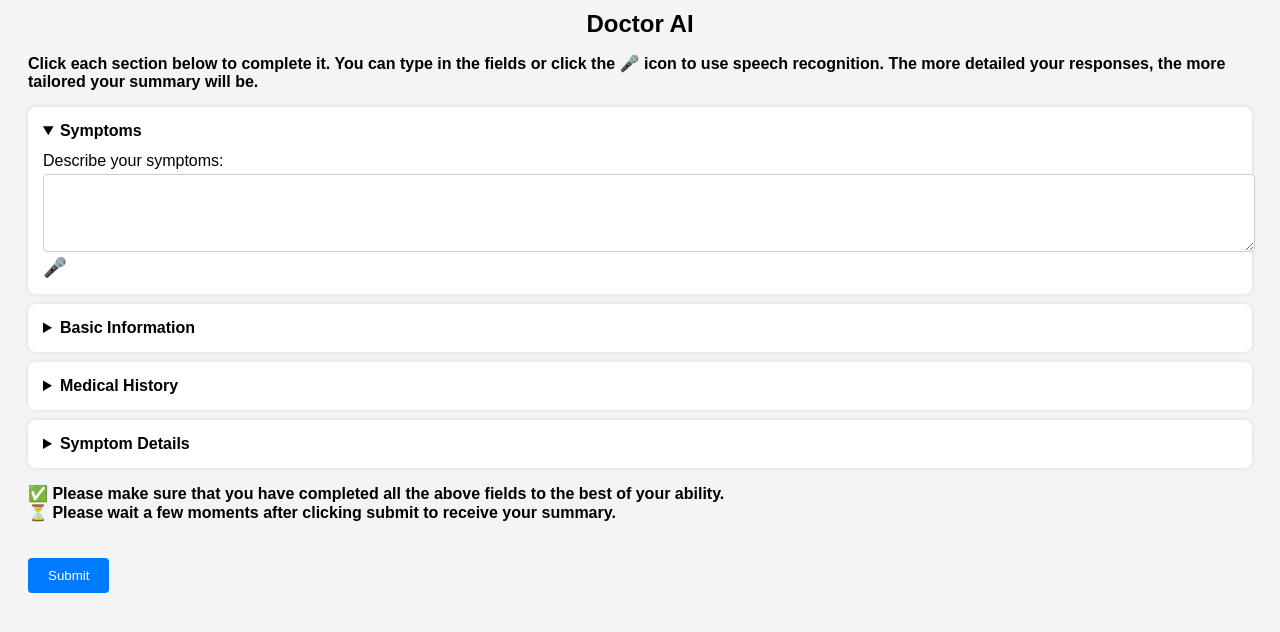
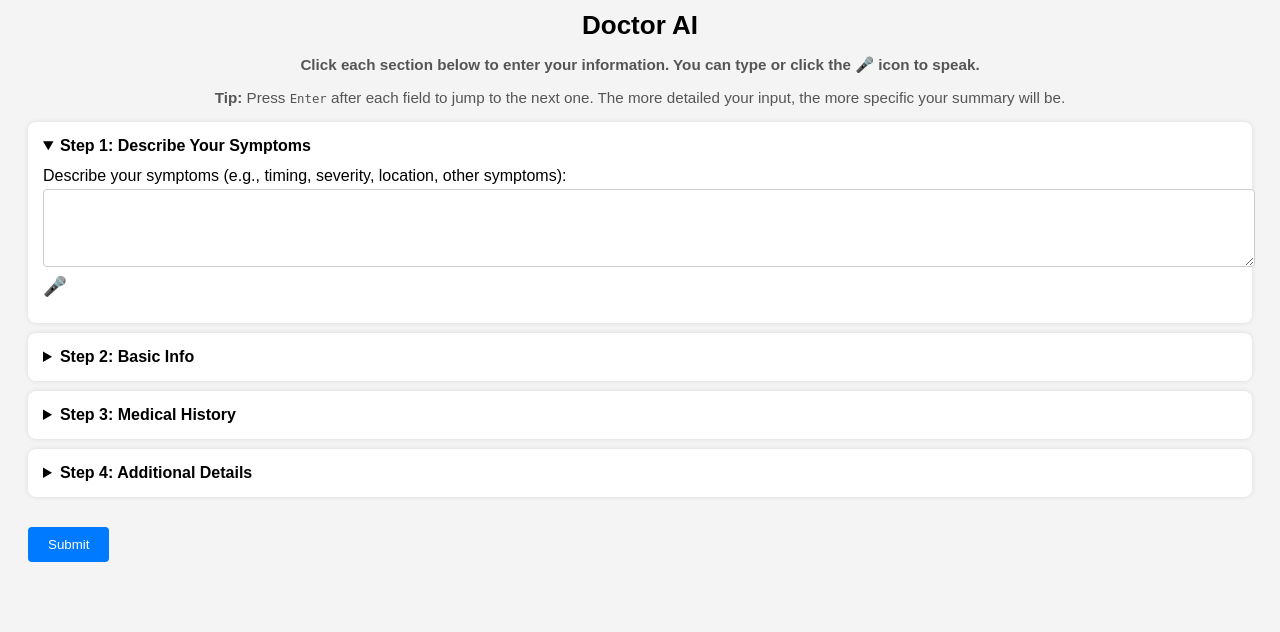
Before and after one commit to Asaabmd/doctor-ai, a Flask app: page / in a window 1280 px wide. Shown: the part 88-720 px from the top of the page. Run offline with Flask 3, Linux system fonts and the light colour scheme.

Commit message:
Updated index with autoscroll, speech, popup, and layout tweaks

```diff
--- a/templates/index.html
+++ b/templates/index.html
@@ -14,14 +14,20 @@
       display: flex;
       justify-content: space-between;
       align-items: center;
+      margin-bottom: 10px;
     }
     .header img {
       height: 60px;
     }
     h1 {
       text-align: center;
-      font-size: 24px;
-      margin: 10px 0;
+      font-size: 26px;
+      margin: 5px 0;
+    }
+    p.tip {
+      text-align: center;
+      color: #555;
+      font-size: 0.95em;
     }
     details {
       background: #fff;
@@ -33,12 +39,15 @@
     summary {
       font-weight: bold;
       cursor: pointer;
+      font-size: 16px;
     }
     label {
       margin-top: 12px;
       display: block;
     }
-    input[type="text"], input[type="number"], textarea {
+    input[type="text"],
+    input[type="number"],
+    textarea {
       width: 100%;
       padding: 8px;
       margin-top: 4px;
@@ -46,10 +55,11 @@
       border-radius: 4px;
     }
     .mic-button {
-      margin-top: 5px;
-      margin-bottom: 10px;
       font-size: 1.2em;
       cursor: pointer;
+      margin-top: 4px;
+      margin-bottom: 10px;
+      display: inline-block;
     }
     button {
       margin-top: 20px;
@@ -64,26 +74,32 @@
       background-color: #0056b3;
     }
     .modal {
-      display: none;
+      display: flex;
       position: fixed;
       top: 0; left: 0;
       width: 100%; height: 100%;
-      background-color: rgba(0, 0, 0, 0.6);
+      background-color: rgba(0, 0, 0, 0.5);
       justify-content: center;
       align-items: center;
     }
     .modal-content {
-      background: #e9f5ff;
+      background-color: #e9f5ff;
       padding: 20px;
       border-radius: 10px;
+      width: 90%;
       max-width: 600px;
       max-height: 80%;
       overflow-y: auto;
+      box-shadow: 0 4px 10px rgba(0,0,0,0.2);
     }
     .close {
       float: right;
-      font-size: 1.5rem;
+      font-size: 1.4rem;
+      font-weight: bold;
       cursor: pointer;
+    }
+    .followup-form {
+      margin-top: 20px;
     }
   </style>
 </head>
@@ -94,79 +110,79 @@
   </div>
 
   <h1>Doctor AI</h1>
-  <p><strong>Click each section below to complete it. You can type in the fields or click the 🎤 icon to use speech recognition. The more detailed your responses, the more tailored your summary will be.</strong></p>
+  <p class="tip"><strong>Click each section below to enter your information. You can type or click the 🎤 icon to speak.</strong></p>
+  <p class="tip"><strong>Tip:</strong> Press <kbd>Enter</kbd> after each field to jump to the next one. The more detailed your input, the more specific your summary will be.</p>
 
   <form method="POST">
     <details open>
-      <summary>Symptoms</summary>
-      <label for="symptoms">Describe your symptoms:</label>
-      <textarea name="symptoms" id="symptoms" rows="4" required></textarea>
+      <summary>Step 1: Describe Your Symptoms</summary>
+      <label for="symptoms">Describe your symptoms (e.g., timing, severity, location, other symptoms):</label>
+      <textarea id="symptoms" name="symptoms" rows="4" required></textarea>
       <span class="mic-button" onclick="startRecognition('symptoms')">🎤</span>
     </details>
 
     <details>
-      <summary>Basic Information</summary>
+      <summary>Step 2: Basic Info</summary>
       <label for="age_range">Age Range:</label>
-      <input type="text" name="age_range" id="age_range" placeholder="e.g., 30-40"/>
+      <input type="text" id="age_range" name="age_range" placeholder="e.g., 40-50">
       <span class="mic-button" onclick="startRecognition('age_range')">🎤</span>
 
       <label for="sex">Sex:</label>
-      <input type="text" name="sex" id="sex" placeholder="e.g., Male/Female/Other"/>
+      <input type="text" id="sex" name="sex" placeholder="e.g., Male/Female">
       <span class="mic-button" onclick="startRecognition('sex')">🎤</span>
     </details>
 
     <details>
-      <summary>Medical History</summary>
-      <label for="existing_conditions">Existing Conditions (what are your current medical problems?):</label>
-      <input type="text" name="existing_conditions" id="existing_conditions"/>
+      <summary>Step 3: Medical History</summary>
+      <label for="existing_conditions">Current medical problems:</label>
+      <input type="text" id="existing_conditions" name="existing_conditions">
       <span class="mic-button" onclick="startRecognition('existing_conditions')">🎤</span>
 
       <label for="allergies">Allergies:</label>
-      <input type="text" name="allergies" id="allergies"/>
+      <input type="text" id="allergies" name="allergies">
       <span class="mic-button" onclick="startRecognition('allergies')">🎤</span>
 
-      <label for="medications">Medications (currently taking):</label>
-      <input type="text" name="medications" id="medications"/>
+      <label for="medications">Current medications:</label>
+      <input type="text" id="medications" name="medications">
       <span class="mic-button" onclick="startRecognition('medications')">🎤</span>
     </details>
 
     <details>
-      <summary>Symptom Details</summary>
-      <label for="onset">Onset (when did symptoms start?):</label>
-      <input type="text" name="onset" id="onset"/>
+      <summary>Step 4: Additional Details</summary>
+      <label for="onset">When did your symptoms start?</label>
+      <input type="text" id="onset" name="onset">
       <span class="mic-button" onclick="startRecognition('onset')">🎤</span>
 
-      <label for="better">Better (what makes symptoms better?):</label>
-      <input type="text" name="better" id="better"/>
+      <label for="better">What makes it better?</label>
+      <input type="text" id="better" name="better">
       <span class="mic-button" onclick="startRecognition('better')">🎤</span>
 
-      <label for="worse">Worse (what makes symptoms worse?):</label>
-      <input type="text" name="worse" id="worse"/>
+      <label for="worse">What makes it worse?</label>
+      <input type="text" id="worse" name="worse">
       <span class="mic-button" onclick="startRecognition('worse')">🎤</span>
 
-      <label for="severity">Severity (1–10, where 10 is most severe):</label>
-      <input type="number" name="severity" id="severity" min="1" max="10"/>
+      <label for="severity">Severity (1–10):</label>
+      <input type="number" id="severity" name="severity" min="1" max="10">
       <span class="mic-button" onclick="startRecognition('severity')">🎤</span>
 
-      <label for="treatments">Treatments Tried (e.g., Tylenol, rest):</label>
-      <input type="text" name="treatments" id="treatments"/>
+      <label for="treatments">What treatments have you tried?</label>
+      <input type="text" id="treatments" name="treatments">
       <span class="mic-button" onclick="startRecognition('treatments')">🎤</span>
     </details>
-
-    <p><strong>✅ Please make sure that you have completed all the above fields to the best of your ability.<br>⏳ Please wait a few moments after clicking submit to receive your summary.</strong></p>
 
     <button type="submit">Submit</button>
   </form>
 
   {% if response %}
-  <div class="modal" style="display: flex;" id="responseModal">
+  <div class="modal" style="display:flex;">
     <div class="modal-content">
-      <span class="close" onclick="document.getElementById('responseModal').style.display='none';">&times;</span>
-      <h3>Doctor AI Summary:</h3>
+      <span class="close" onclick="this.parentElement.parentElement.style.display='none';">&times;</span>
+      <h3>Doctor AI Summary</h3>
       <p>{{ response|safe }}</p>
-      <form method="POST" action="/followup">
-        <label for="followup"><strong>Have a follow-up question?</strong></label>
-        <textarea name="followup" id="followup" rows="2" placeholder="Ask for clarification or additional info..."></textarea>
+
+      <form method="POST" action="/followup" class="followup-form">
+        <label for="followup">Have a follow-up question?</label>
+        <textarea id="followup" name="followup" rows="2" placeholder="Ask your question here..."></textarea>
         <span class="mic-button" onclick="startRecognition('followup')">🎤</span>
         <button type="submit">Submit Follow-up Question</button>
       </form>
@@ -177,32 +193,32 @@
   <script>
     function startRecognition(id) {
       const field = document.getElementById(id);
+      if (!field) return;
       const recognition = new (window.SpeechRecognition || window.webkitSpeechRecognition)();
       recognition.lang = 'en-US';
       recognition.start();
       recognition.onresult = function(event) {
         field.value += (field.value ? ' ' : '') + event.results[0][0].transcript;
-        autoScrollToNext(field);
       };
       recognition.onerror = function(event) {
         alert("Speech recognition error: " + event.error);
       };
     }
 
-    function autoScrollToNext(field) {
-      const fields = Array.from(document.querySelectorAll("input, textarea"));
-      const currentIndex = fields.indexOf(field);
-      if (currentIndex !== -1 && currentIndex < fields.length - 1) {
-        setTimeout(() => fields[currentIndex + 1].scrollIntoView({ behavior: 'smooth', block: 'center' }), 400);
-      }
-    }
-
-    document.querySelectorAll("input, textarea").forEach(field => {
-      field.addEventListener("keypress", function (e) {
-        if (e.key === "Enter") {
-          e.preventDefault();
-          autoScrollToNext(this);
-        }
+    // Auto-scroll to next input on Enter
+    document.addEventListener('DOMContentLoaded', () => {
+      const inputs = document.querySelectorAll('input, textarea');
+      inputs.forEach((input, index) => {
+        input.addEventListener('keydown', function(event) {
+          if (event.key === 'Enter') {
+            event.preventDefault();
+            const next = inputs[index + 1];
+            if (next) {
+              next.scrollIntoView({ behavior: 'smooth', block: 'center' });
+              next.focus();
+            }
+          }
+        });
       });
     });
   </script>
```
